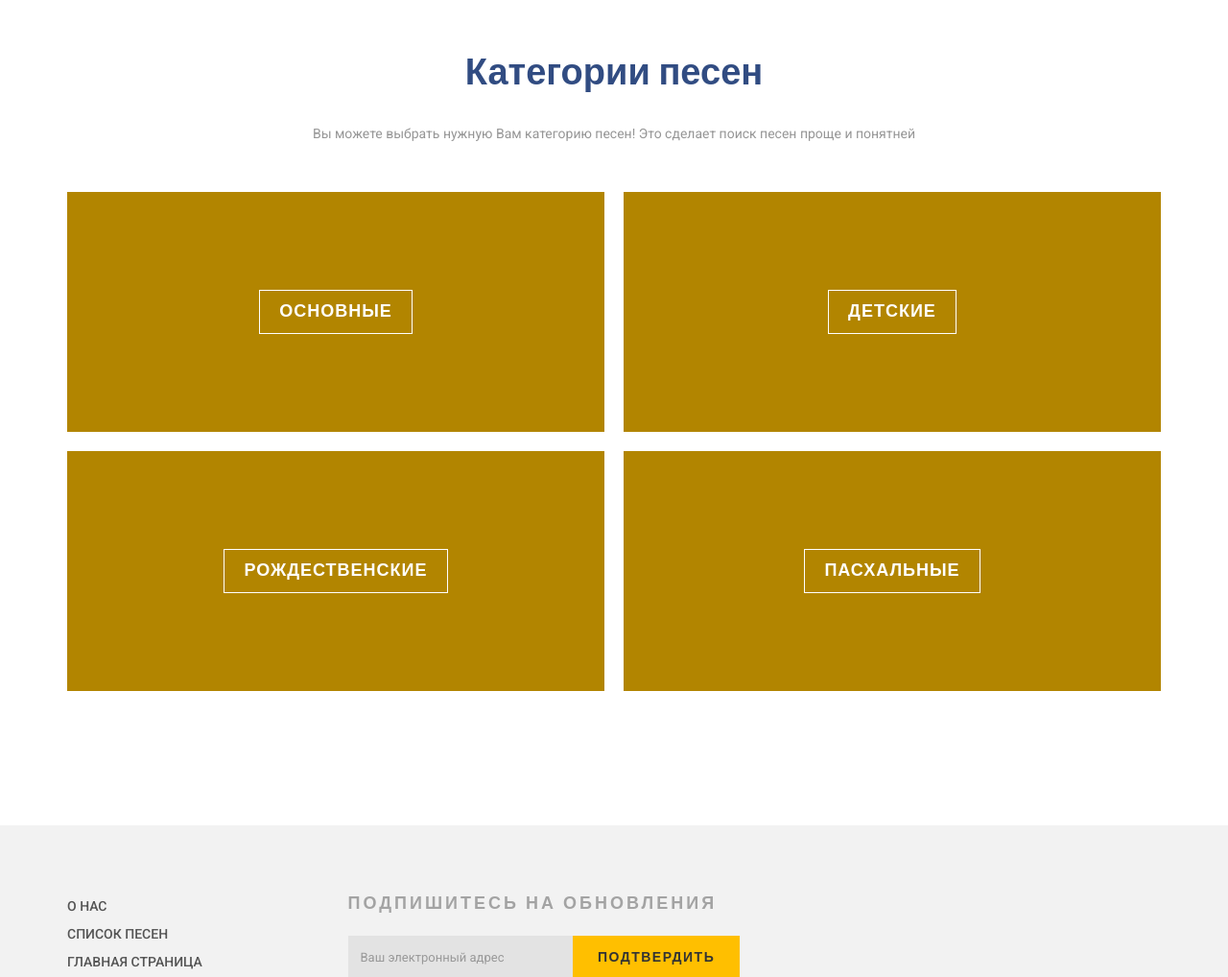
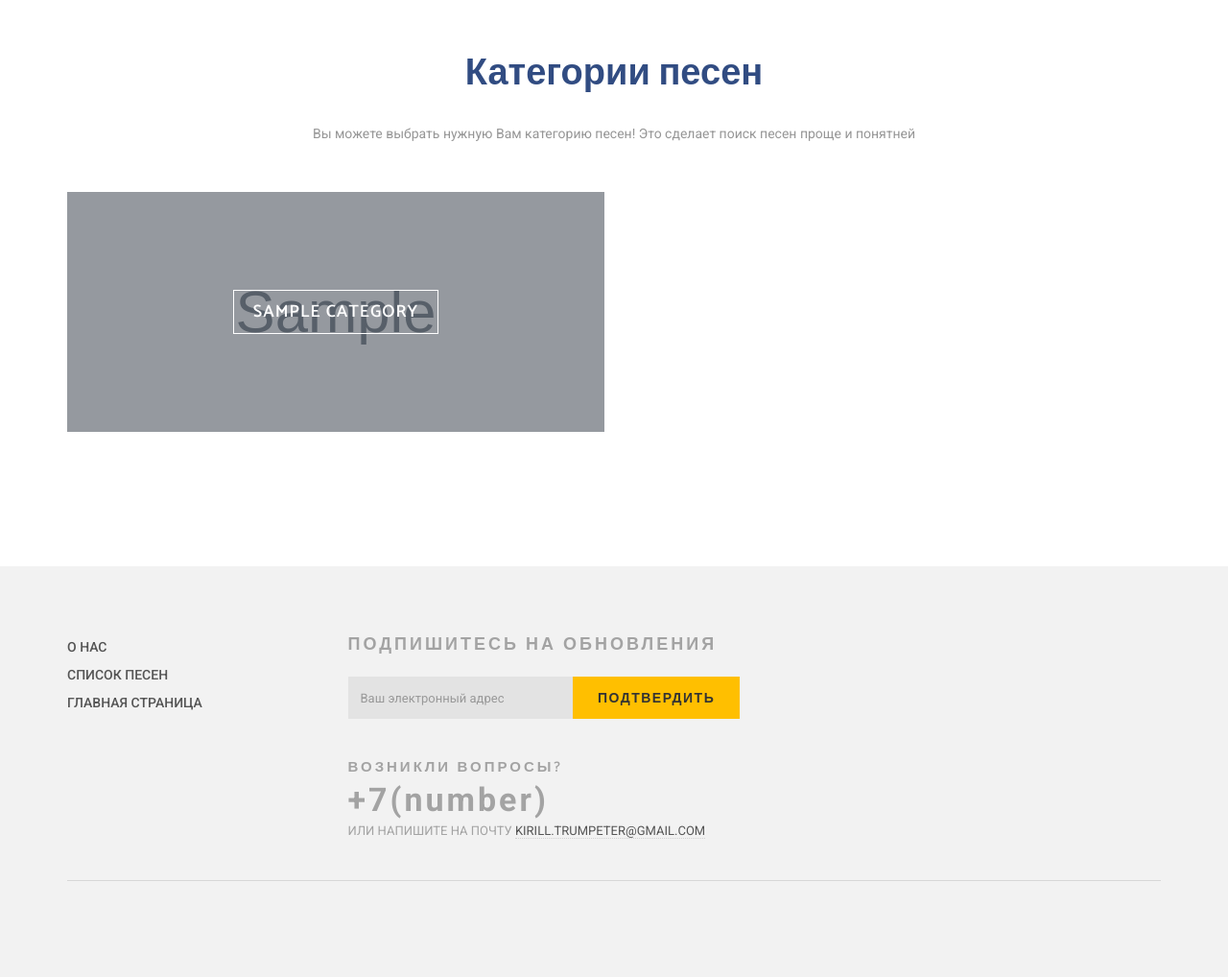
Before and after one commit to Warzone01/worship47, a Django app: page / in a window 1280 px wide. Shown: the part 592-1610 px from the top of the page at 96% size. Run offline with Django 3.2, Linux system fonts and the light colour scheme; tables that the repository leaves empty hold one stand-in row (values such as "Sample post"); grey boxes marked "Sample" are stand-in pictures; some libraries are stand-ins or nearby versions; some web fonts are replaced.

Commit message:
Category search

```diff
--- a/Worship/settings.py
+++ b/Worship/settings.py
@@ -37,8 +37,8 @@ INSTALLED_APPS = [
     'django.contrib.sessions',
     'django.contrib.messages',
     'django.contrib.staticfiles',
-    'worship.apps.WorshipConfig',
-    'song.apps.SongConfig',
+    'worship',
+    'song',
 ]
 
 MIDDLEWARE = [
--- a/song/models.py
+++ b/song/models.py
@@ -1,28 +1,32 @@
 from django.db import models
+from slugger import AutoSlugField
 
 
 class Category(models.Model):
-    ALL = "Основные"
-    CHILD = 'Детские'
-    CHRISTMAS = 'Рождественские'
-    EASTER = 'Пасхальные'
+    # ALL = "Основные"
+    # CHILD = 'Детские'
+    # CHRISTMAS = 'Рождественские'
+    # EASTER = 'Пасхальные'
+    #
+    # song_genre = (
+    #     (ALL, "Основные"),
+    #     (CHILD, "Детские"),
+    #     (CHRISTMAS, "Рождественские"),
+    #     (EASTER, 'Пасхальные')
+    # )
+    name = models.CharField('Name', max_length=20, null=True)
+    slug = AutoSlugField(populate_from='name', null=True)
+    image = models.ImageField(null=True, blank=True)
 
-    song_genre = (
-        (ALL, "Основные"),
-        (CHILD, "Детские"),
-        (CHRISTMAS, "Рождественские"),
-        (EASTER, 'Пасхальные')
-    )
-
-    choice = models.CharField(
-        max_length=20,
-        choices=song_genre,
-        default=ALL,
-        blank=True
-    )
+    # choice = models.CharField(
+    #     max_length=20,
+    #     choices=song_genre,
+    #     default=ALL,
+    #     blank=True
+    # )
 
     def __str__(self):
-        return self.choice
+        return self.name
 
 
 class Link(models.Model):
--- a/song/urls.py
+++ b/song/urls.py
@@ -1,7 +1,9 @@
 from django.urls import path
+
 from . import views
 
 urlpatterns = [
-    path('', views.index, name='index'),
+    path('', views.list, name='index'),
     path('<int:song_id>/', views.song, name='song'),
+    path('categ/<slug:categ_slug>/', views.list, name='categ'),
 ]
--- a/templates/worship/index.html
+++ b/templates/worship/index.html
@@ -364,45 +364,46 @@
 
 						<div class="row gap-20 mb-70">
 
+                        {% for categ in categs %}
 							<div class="col-xss-12 col-xs-6 col-sm-6">
-								<div class="category-image-bg" style="background-image:url('{%  static 'images/category/01.jpg' %}');">
-									<a href="/song/{{ Song.category }}/">
+								<div class="category-image-bg" style="background-image:url({{ categ.image.url }});">
+									<a href="/song/categ/{{ categ.slug }}/">
 										<span class="text">
-											Основные
+											{{ categ.name }}
 										</span>
 									</a>
 								</div>
 							</div>
-
-                            <div class="col-xss-12 col-xs-6 col-sm-6">
-								<div class="category-image-bg" style="background-image:url('{%  static 'images/category/01.jpg' %}');">
-									<a href="#">
-										<span class="text">
-											Детские
-										</span>
-									</a>
-								</div>
-							</div>
-
-                            <div class="col-xss-12 col-xs-6 col-sm-6">
-								<div class="category-image-bg" style="background-image:url('{%  static 'images/category/01.jpg' %}');">
-									<a href="#">
-										<span class="text">
-											Рождественские
-										</span>
-									</a>
-								</div>
-							</div>
-
-                            <div class="col-xss-12 col-xs-6 col-sm-6">
-								<div class="category-image-bg" style="background-image:url('{%  static 'images/category/01.jpg' %}');">
-									<a href="#">
-										<span class="text">
-											Пасхальные
-										</span>
-									</a>
-								</div>
-							</div>
+                        {% endfor %}
+{#                            <div class="col-xss-12 col-xs-6 col-sm-6">#}
+{#								<div class="category-image-bg" style="background-image:url('{%  static 'images/category/01.jpg' %}');">#}
+{#									<a href="#">#}
+{#										<span class="text">#}
+{#											Детские#}
+{#										</span>#}
+{#									</a>#}
+{#								</div>#}
+{#							</div>#}
+{##}
+{#                            <div class="col-xss-12 col-xs-6 col-sm-6">#}
+{#								<div class="category-image-bg" style="background-image:url('{%  static 'images/category/01.jpg' %}');">#}
+{#									<a href="#">#}
+{#										<span class="text">#}
+{#											Рождественские#}
+{#										</span>#}
+{#									</a>#}
+{#								</div>#}
+{#							</div>#}
+{##}
+{#                            <div class="col-xss-12 col-xs-6 col-sm-6">#}
+{#								<div class="category-image-bg" style="background-image:url('{%  static 'images/category/01.jpg' %}');">#}
+{#									<a href="#">#}
+{#										<span class="text">#}
+{#											Пасхальные#}
+{#										</span>#}
+{#									</a>#}
+{#								</div>#}
+{#							</div>#}
 						</div>
 						</div>
 
--- a/worship/views.py
+++ b/worship/views.py
@@ -4,22 +4,15 @@ from song.models import Song, Category
 from django.template import loader
 from django.db.models import Q
 
+
 @csrf_exempt
 def index(request):
-    if request.method == 'GET':
-        search = request.GET.get('search', '')
-        print(search)
-        if search:
-            song_list = Song.objects.filter(Q(title__icontains=search) | Q(text__icontains=search)).order_by('-category', 'title')
-        else:
-            song_list = Song.objects.none()
-    else:
-        song_list = Song.objects.all().order_by('-category', 'title')
-
     template = loader.get_template('worship/index.html')
+    categs = Category.objects.all()
 
     context = {
-        'song_list': song_list,
+        'categs': categs,
+        # 'song_list': song_list,
     }
 
     return HttpResponse(template.render(context, request))
```
Also changed, not shown: song/views.py (+26 -15 lines), templates/worship/blog.html (+9 -10 lines), templates/worship/detail.html (+3 -4 lines), 318500.jpg (added), Atention.jpg (added), eMMM9M6-Rpk.jpg (added), song/migrations/0010_auto_20181026_1809.py (added), song/migrations/0011_remove_category_choice.py (added), z9oh4yary-Y.jpg (added).
